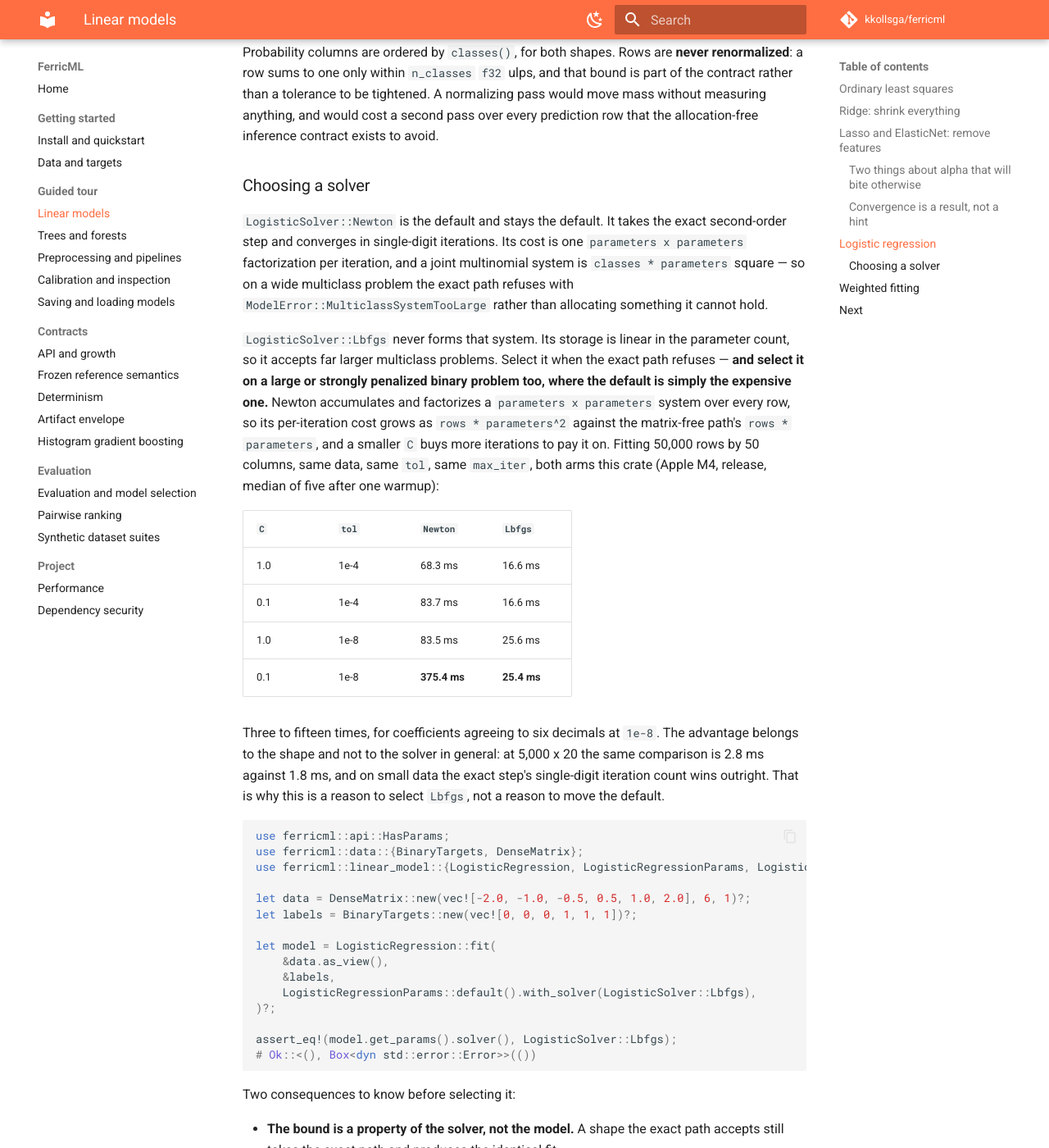
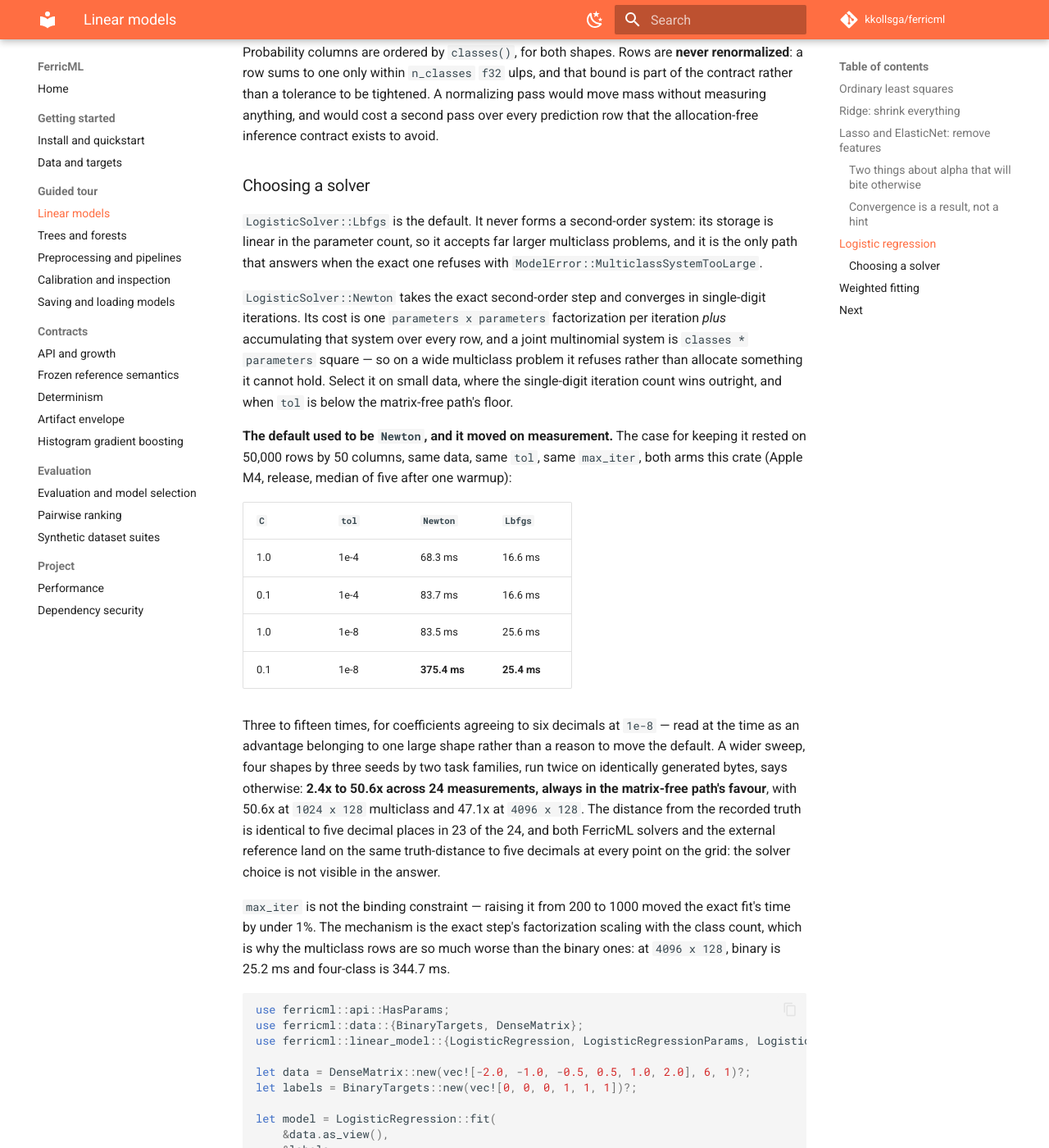
Before and after one commit to kkollsga/ferricml, an MkDocs documentation site: the page built from docs/guide/linear-models.md, in a window 1280 px wide and 1400 px high, scrolled down 4835 px. Shown: the whole window at 82% size. Built offline with MkDocs 1.6.1 and Material for MkDocs 9.7.7, drawn with Linux system fonts in a browser that asks for light colours; comment, search, counter and statistics services are not loaded; some of the changed text lies outside the part shown.

Commit message:
feat: default the logistic fit to the matrix-free solver
The documented case for keeping the exact step as the default rested on one
shape, 50,000 rows by 50 columns, where the matrix-free path is 3x to 15x
faster. A wider sweep — four shapes by three seeds by two task families, run
twice on identically generated bytes — measures 2.4x to 50.6x across 24
measurements, always in the matrix-free path's favour, with the worst rows
where the exact step's factorization scales with the class count. The distance
from recorded truth is identical to five decimal places in 23 of the 24, and
`max_iter` is not the binding constraint.

The argued "stays the default" section is rewritten rather than deleted: the
older table and the reading that produced it stay, above the measurements that
overturned it. The `tol` change is stated where a caller will hit it — the
default value is unchanged, the quantity it bounds is not, and the matrix-free
path has a resolution floor the exact one does not.

Tests that are about the exact path — its damped step, its refusal, its frozen
iterate sequence — now name that solver instead of inheriting the default. The
corpus's two logistic seeds name their solver for the same reason: they are
seeds for a payload schema. The ranker's pinned coefficient moved 1.2e-4
relative, inside the tolerance it asked for, and is now asserted against both
solvers rather than pinned to one number.

Co-Authored-By: Claude Opus 5 <noreply@anthropic.com>

````diff
--- a/docs/guide/linear-models.md
+++ b/docs/guide/linear-models.md
@@ -238,21 +238,21 @@ contract exists to avoid.
 
 ### Choosing a solver
 
-`LogisticSolver::Newton` is the default and stays the default. It takes the
-exact second-order step and converges in single-digit iterations. Its cost is
-one `parameters x parameters` factorization per iteration, and a joint
-multinomial system is `classes * parameters` square — so on a wide multiclass
-problem the exact path refuses with `ModelError::MulticlassSystemTooLarge`
-rather than allocating something it cannot hold.
+`LogisticSolver::Lbfgs` is the default. It never forms a second-order system:
+its storage is linear in the parameter count, so it accepts far larger
+multiclass problems, and it is the only path that answers when the exact one
+refuses with `ModelError::MulticlassSystemTooLarge`.
 
-`LogisticSolver::Lbfgs` never forms that system. Its storage is linear in the
-parameter count, so it accepts far larger multiclass problems. Select it when
-the exact path refuses — **and select it on a large or strongly penalized
-binary problem too, where the default is simply the expensive one.** Newton
-accumulates and factorizes a `parameters x parameters` system over every row,
-so its per-iteration cost grows as `rows * parameters^2` against the
-matrix-free path's `rows * parameters`, and a smaller `C` buys more iterations
-to pay it on. Fitting 50,000 rows by 50 columns, same data, same `tol`, same
+`LogisticSolver::Newton` takes the exact second-order step and converges in
+single-digit iterations. Its cost is one `parameters x parameters`
+factorization per iteration *plus* accumulating that system over every row, and
+a joint multinomial system is `classes * parameters` square — so on a wide
+multiclass problem it refuses rather than allocate something it cannot hold.
+Select it on small data, where the single-digit iteration count wins outright,
+and when `tol` is below the matrix-free path's floor.
+
+**The default used to be `Newton`, and it moved on measurement.** The case for
+keeping it rested on 50,000 rows by 50 columns, same data, same `tol`, same
 `max_iter`, both arms this crate (Apple M4, release, median of five after one
 warmup):
 
@@ -263,11 +263,22 @@ warmup):
 | 1.0 | 1e-8 | 83.5 ms | 25.6 ms |
 | 0.1 | 1e-8 | **375.4 ms** | **25.4 ms** |
 
-Three to fifteen times, for coefficients agreeing to six decimals at `1e-8`.
-The advantage belongs to the shape and not to the solver in general: at
-5,000 x 20 the same comparison is 2.8 ms against 1.8 ms, and on small data the
-exact step's single-digit iteration count wins outright. That is why this is a
-reason to select `Lbfgs`, not a reason to move the default.
+Three to fifteen times, for coefficients agreeing to six decimals at `1e-8` —
+read at the time as an advantage belonging to one large shape rather than a
+reason to move the default. A wider sweep, four shapes by three seeds by two
+task families, run twice on identically generated bytes, says otherwise:
+**2.4x to 50.6x across 24 measurements, always in the matrix-free path's
+favour**, with 50.6x at `1024 x 128` multiclass and 47.1x at `4096 x 128`. The
+distance from the recorded truth is identical to five decimal places in 23 of
+the 24, and both FerricML solvers and the external reference land on the same
+truth-distance to five decimals at every point on the grid: the solver choice is
+not visible in the answer.
+
+`max_iter` is not the binding constraint — raising it from 200 to 1000 moved the
+exact fit's time by under 1%. The mechanism is the exact step's factorization
+scaling with the class count, which is why the multiclass rows are so much worse
+than the binary ones: at `4096 x 128`, binary is 25.2 ms and four-class is
+344.7 ms.
 
 ```rust
 use ferricml::api::HasParams;
@@ -287,14 +298,20 @@ assert_eq!(model.get_params().solver(), LogisticSolver::Lbfgs);
 # Ok::<(), Box<dyn std::error::Error>>(())
 ```
 
-Two consequences to know before selecting it:
+Three consequences to know:
 
 - **The bound is a property of the solver, not the model.** A shape the exact
   path accepts still takes the exact path and produces the identical fit.
-- **`tol` measures a different quantity per solver.** Under `Newton` it is the
-  largest absolute coefficient update; under `Lbfgs` it is the gradient norm of
-  the mean penalized objective. They are documented apart rather than conflated,
-  because pretending they were the same would make one of them wrong.
+- **`tol` measures a different quantity per solver, so the default meaning of
+  `tol` moved with the default solver.** Under `Newton` it is the largest
+  absolute coefficient update; under `Lbfgs` it is the gradient norm of the mean
+  penalized objective. The default *value* is unchanged at `1e-4`; the quantity
+  it bounds is not. They are documented apart rather than conflated, because
+  pretending they were the same would make one of them wrong.
+- **`Lbfgs` has a tolerance floor and `Newton` does not.** Below roughly `1e-9`
+  for a log-loss of order one, the matrix-free line search cannot bracket a
+  decrease and the fit reports `ModelError::SolverDidNotConverge`. A caller who
+  needs a tolerance under that floor should select `Newton` explicitly.
 - **Both solvers persist, at different payload versions.** The two original
   logistic schemas record no solver and therefore name a `Newton` fit; a fit
   under `Lbfgs` is written at a new payload version carrying one extra word, so
````
Also changed, not shown: CHANGELOG.md (+32 -0 lines), docs/api-and-growth.md (+3 -2 lines), docs/reference-semantics.md (+14 -12 lines), 6 other files.
